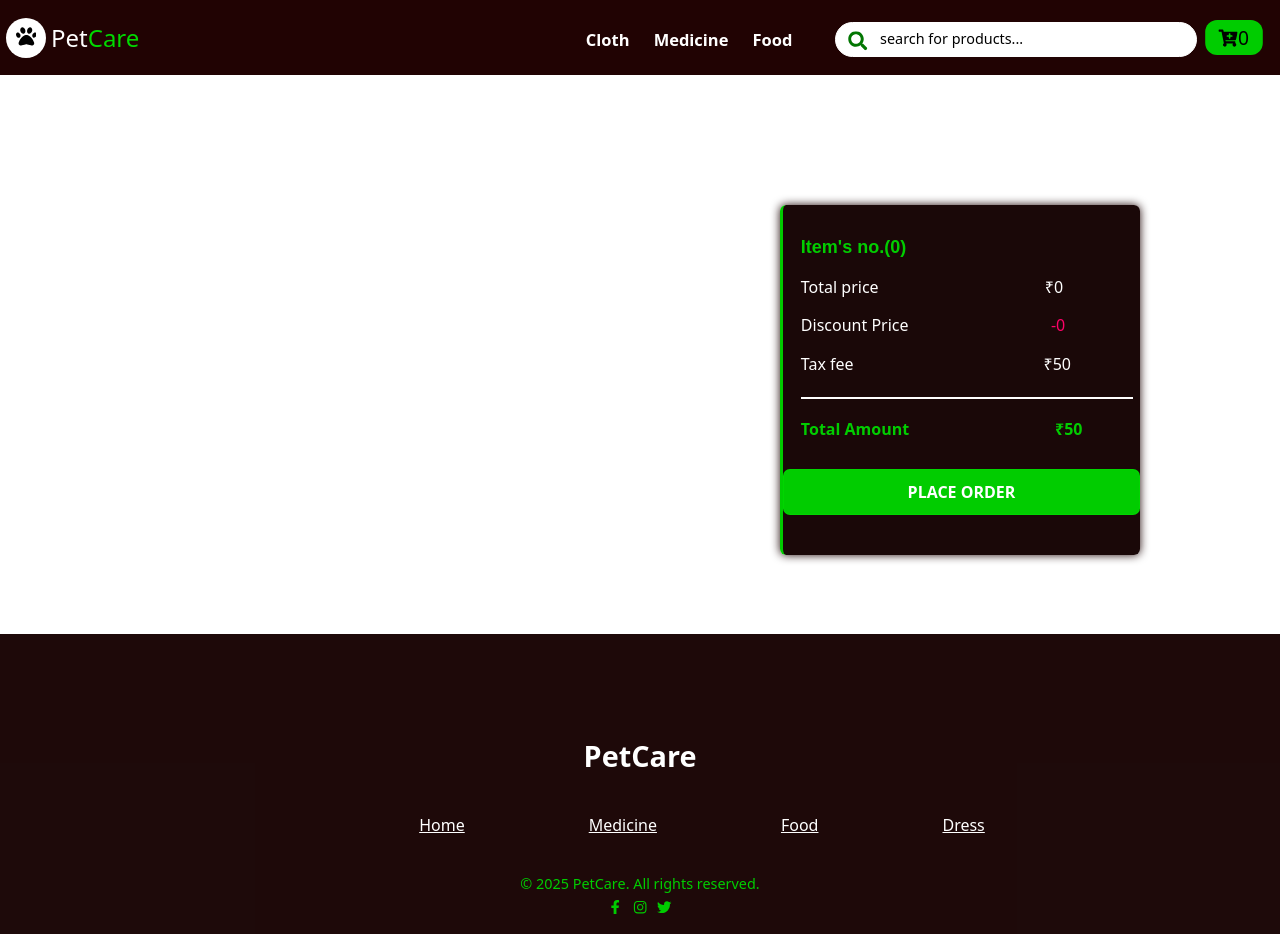
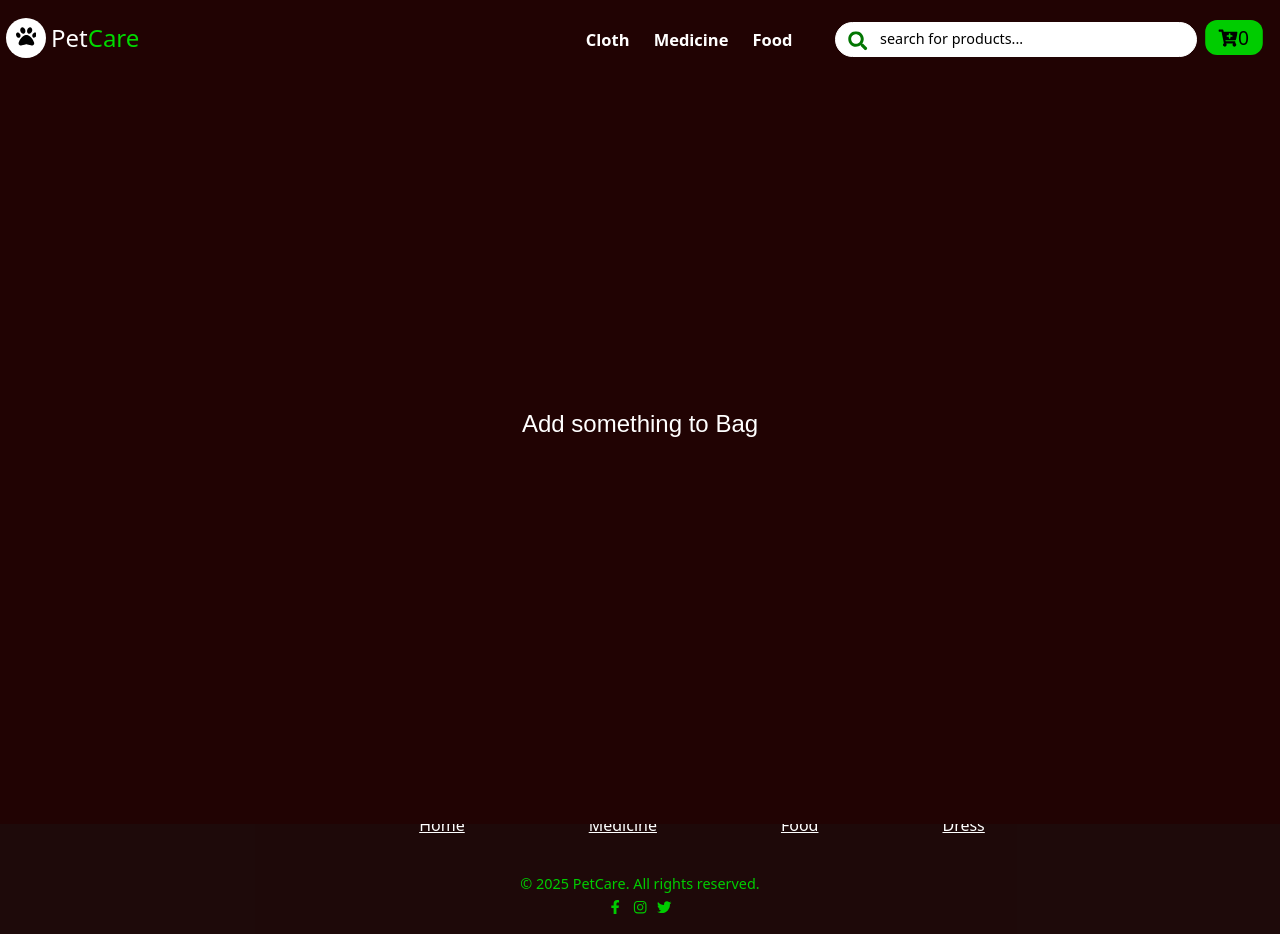
Before and after one commit to sesansu-bit/petcare, a Next.js app: page /cart in a window 1280 px wide. Built offline with nearby package versions, Linux system fonts and the light colour scheme.

Commit message:
something edited

```diff
--- a/src/components/bag.jsx
+++ b/src/components/bag.jsx
@@ -22,6 +22,10 @@ const Bag = () => {
   if (!mounted) return null; // avoid hydration mismatch
 
   return (
+  <>
+     {bagitem.length ===0 &&
+ <div className={styles["add"]}><p>Add something to Bag</p></div>
+ }
     <div className={styles["fullcart"]}>
       <div className={styles["leftcart"]}>
         {bagitem.map((itembag, index) => (
@@ -31,7 +35,8 @@ const Bag = () => {
       <div className={styles["rightcart"]}>
         <Calculation />
       </div>
-    </div>
+      </div>
+      </>
   );
 };
 
--- a/src/components/bag.module.css
+++ b/src/components/bag.module.css
@@ -23,7 +23,7 @@
 }
 
 .add {
-    background-color: #09001c;
+    background-color: rgb(33, 3, 3);
     position: fixed;
     height: 100%;
     width: 100%;
@@ -33,7 +33,7 @@
 }
 
 .add p {
-    color: rgb(231, 213, 255);
+    color: rgb(255, 255, 255);
     font-family: "Protest Guerrilla", sans-serif;
     font-size: x-large;
 }
```
